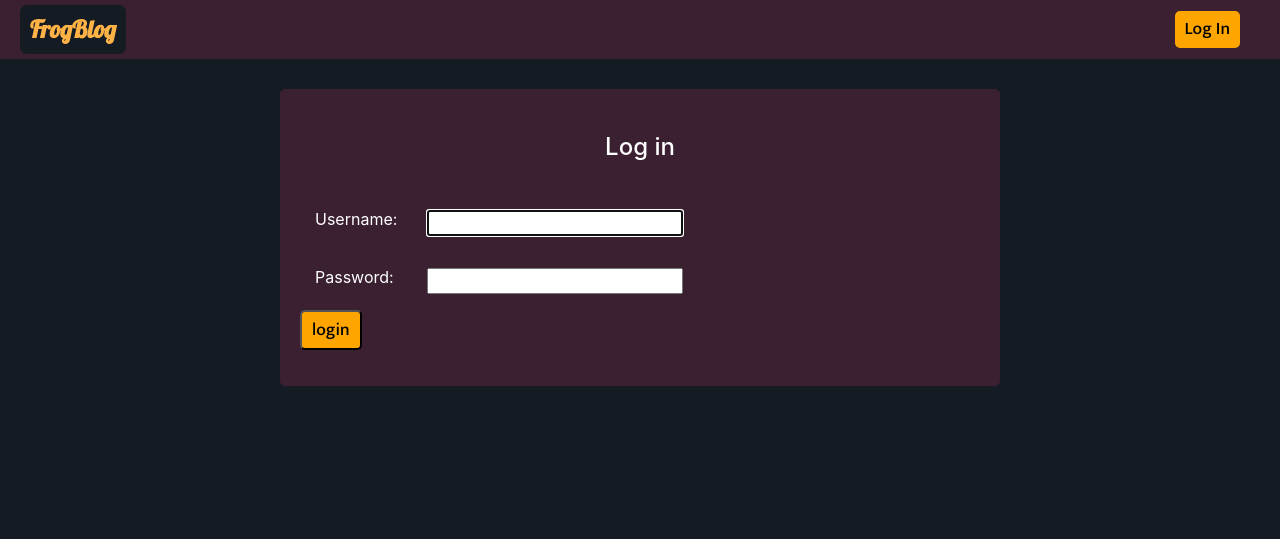
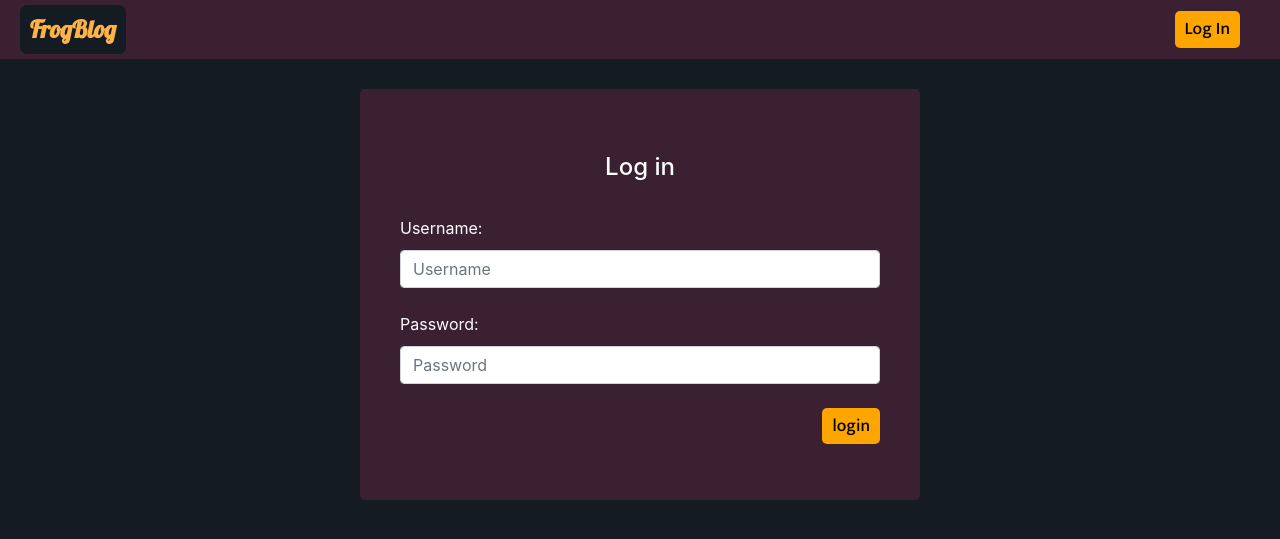
Before and after one commit to DanNguyen8189/my-first-blog, a Django app: page /accounts/login/ in a window 1280 px wide. Shown: the top 539 px of the page. Run offline with Django 3.2, Linux system fonts and the light colour scheme; some libraries are stand-ins or nearby versions.

Commit message:
fixed styling/functionality of draft, comment, and login pages

```diff
--- a/blog/static/css/blog.css
+++ b/blog/static/css/blog.css
@@ -73,6 +73,7 @@ p{
     padding: 5px 10px;
     background: orange;
     color: black;
+    border: none;
 }
 
 .top-button:hover {
@@ -162,17 +163,31 @@ p{
 
 .login-container {
     background-color: #3a2031;
-    max-width: 45em;
+    max-width: 35em;
     margin: auto;
     border-radius: 5px;
-    padding: 20px;
+    padding: 40px;
 }
-th, td {
-    padding: 15px;
-    text-align: left;
+.login-container p{
+    margin-bottom: 10px;
 }
-td {
-    vertical-align: center;
+.login-container #login-button{
+    display: block;
+    border: none;
+    margin-left: auto;
+}
+
+.post-edit-container {
+    margin: auto;
+    max-width: 45em;
+}
+.post-edit-container a {
+    float: right;
+    margin-top: 20px;
+}
+.post-edit-container button {
+    margin-top: 20px;
+    margin-right: 10px;
 }
 
 @media only screen and (max-width: 768px) {
--- a/blog/templates/blog/add_comment_to_post.html
+++ b/blog/templates/blog/add_comment_to_post.html
@@ -1,9 +1,12 @@
 {% extends 'blog/base.html' %}
 
 {% block content %}
+<div class="post-edit-container">
     <h1>New comment</h1>
     <form method="POST" class="post-form">{% csrf_token %}
         {{ form.as_p }}
-        <button type="submit" class="save btn btn-default">Send</button>
+        <a class="button-template" href="javascript:history.go(-1)">Cancel</a>
+        <button type="submit" class="save button-template">Send</button>
     </form>
+</div>
 {% endblock %}
--- a/blog/templates/blog/base.html
+++ b/blog/templates/blog/base.html
@@ -17,14 +17,15 @@
             {% if user.is_authenticated %}
                 <p class="top-menu">Hello {{ user.username }} <small>(<a href="{% url 'logout' %}">Log out</a>)</small></p>
                 <!--the urls below refer to the ones in urls.py files!-->
-                <a href="{% url 'post_new' %}" class="top-menu"><svg width="1em" height="1em" viewBox="0 0 16 16" class="bi bi-plus-circle" fill="currentColor" xmlns="http://www.w3.org/2000/svg">
+                <a class="top-menu button-template" href="{% url 'post_new' %}">Write a post</a>
+                <!--<a href="{% url 'post_new' %}" class="top-menu"><svg width="1em" height="1em" viewBox="0 0 16 16" class="bi bi-plus-circle" fill="currentColor" xmlns="http://www.w3.org/2000/svg">
                     <path fill-rule="evenodd" d="M8 15A7 7 0 1 0 8 1a7 7 0 0 0 0 14zm0 1A8 8 0 1 0 8 0a8 8 0 0 0 0 16z"/>
                     <path fill-rule="evenodd" d="M8 4a.5.5 0 0 1 .5.5v3h3a.5.5 0 0 1 0 1h-3v3a.5.5 0 0 1-1 0v-3h-3a.5.5 0 0 1 0-1h3v-3A.5.5 0 0 1 8 4z"/>
-                  </svg></a>
-                <a href="{% url 'post_draft_list' %}" class="top-menu"><svg width="1em" height="1em" viewBox="0 0 16 16" class="bi bi-pencil-square" fill="currentColor" xmlns="http://www.w3.org/2000/svg">
+                  </svg></a>-->
+                <!--<a href="{% url 'post_draft_list' %}" class="top-menu"><svg width="1em" height="1em" viewBox="0 0 16 16" class="bi bi-pencil-square" fill="currentColor" xmlns="http://www.w3.org/2000/svg">
                     <path d="M15.502 1.94a.5.5 0 0 1 0 .706L14.459 3.69l-2-2L13.502.646a.5.5 0 0 1 .707 0l1.293 1.293zm-1.75 2.456l-2-2L4.939 9.21a.5.5 0 0 0-.121.196l-.805 2.414a.25.25 0 0 0 .316.316l2.414-.805a.5.5 0 0 0 .196-.12l6.813-6.814z"/>
                     <path fill-rule="evenodd" d="M1 13.5A1.5 1.5 0 0 0 2.5 15h11a1.5 1.5 0 0 0 1.5-1.5v-6a.5.5 0 0 0-1 0v6a.5.5 0 0 1-.5.5h-11a.5.5 0 0 1-.5-.5v-11a.5.5 0 0 1 .5-.5H9a.5.5 0 0 0 0-1H2.5A1.5 1.5 0 0 0 1 2.5v11z"/>
-                  </svg></a>
+                  </svg></a>-->
             {% else %}
                 <!--<p class="btn btn-default top-menu"><a href="{% url 'login' %}">Log In</a></p>-->
                 <a class="top-menu button-template" href="{% url 'login' %}">Log In</a>
--- a/blog/templates/blog/post_edit.html
+++ b/blog/templates/blog/post_edit.html
@@ -1,9 +1,13 @@
 {% extends 'blog/base.html' %}
 
 {% block content %}
+<div class="post-edit-container">
+    <a class="button-template" href="{% url 'post_draft_list' %}">Edit draft</a>
     <h2>New post</h2>
     <form method="POST" class="post-form">{% csrf_token %}
         {{ form.as_p }}
-        <button type="submit" class="save btn btn-default">Save</button>
+        <a class="button-template" href="{% url 'post_draft_list' %}">Cancel</a>
+        <button type="submit" class="save button-template">Save changes</button>
     </form>
+</div>
 {% endblock %}
--- a/blog/templates/registration/login.html
+++ b/blog/templates/registration/login.html
@@ -10,20 +10,22 @@
     {% endif %}
         <form method="post" action="{% url 'login' %}">
         {% csrf_token %}
-            <table>
+            <!--<table>
             <tr>
                 <td><p>{{ form.username.label_tag }}</p></td>
-                <!--<input id="defaultLoginFormEmail" class="form-control mb-4" name="username">-->
                 <td>{{ form.username }}</td>
             </tr>
             <tr>
                 <td><p>{{ form.password.label_tag }}</p></td>
-                <!--<input id="defaultLoginFormPassword" class="form-control mb-4" placeholder="Password" name="password">-->
                 <td>{{ form.password }}</td>
             </tr>
-            </table>
+            </table>-->
 
-            <input class="button-template" type="submit" value="login" />
+            <p>Username:</p>
+            <input id="defaultLoginFormUser" class="form-control mb-4" placeholder="Username" name="username">
+            <p>Password:</p>
+            <input type="password" id="defaultLoginFormPassword" class="form-control mb-4" placeholder="Password" name="password">
+            <input id="login-button" class="button-template" type="submit" value="login" />
             <input type="hidden" name="next" value="{{ next }}" />
         </form>
     </div>
```
